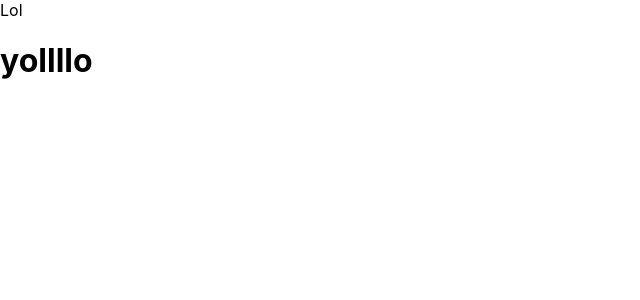
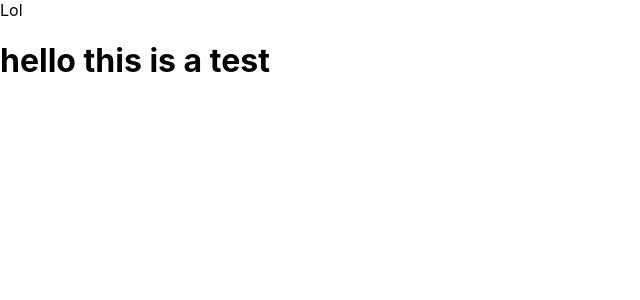
Before and after one commit to ZahidMirza95/HackTest, a React (Create React App) app: page / in a window 1280 px wide. Shown: the top 300 px of the page, without its empty margins (0-640 px from the left). Built offline with nearby package versions, Linux system fonts and the light colour scheme.

Commit message:
tets commit

```diff
--- a/src/App.js
+++ b/src/App.js
@@ -6,7 +6,7 @@ function App() {
   return (
     <div className = "main">
       <div> Lol </div>
-      <Comp name = "yollllo"></Comp>
+      <Comp name = "hello this is a test"></Comp>
     </div>
   );
 }
```
